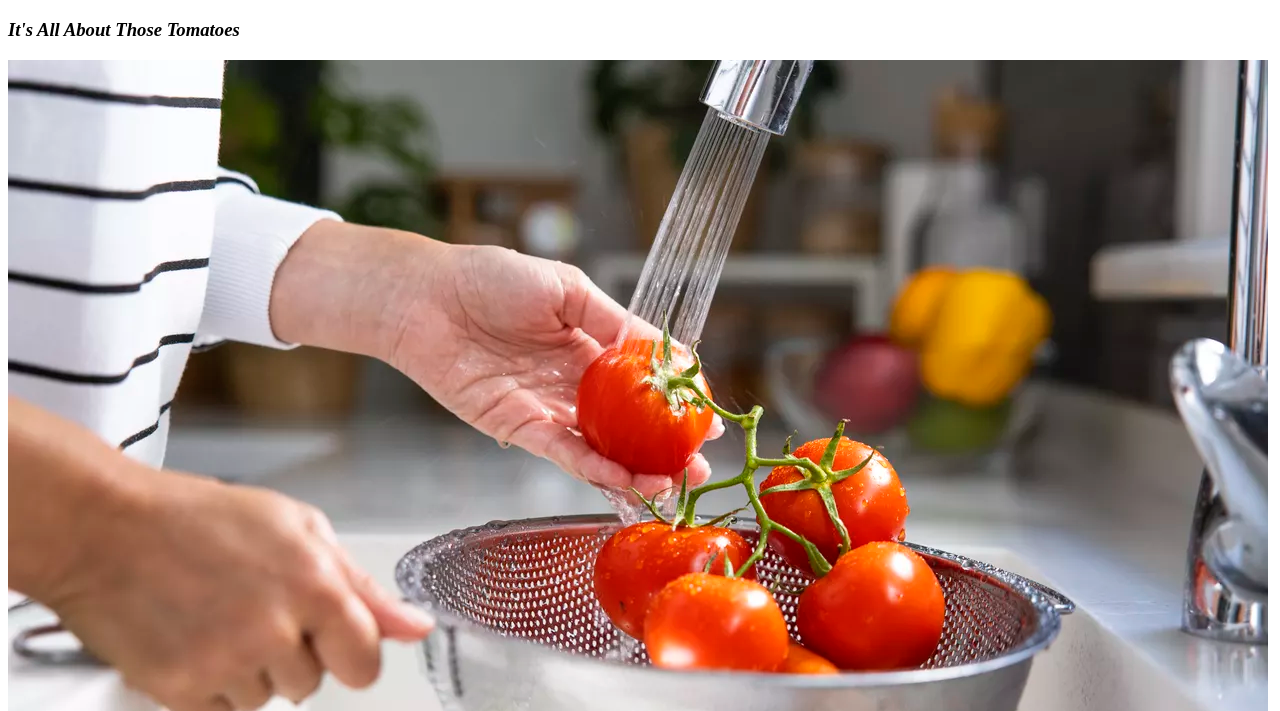
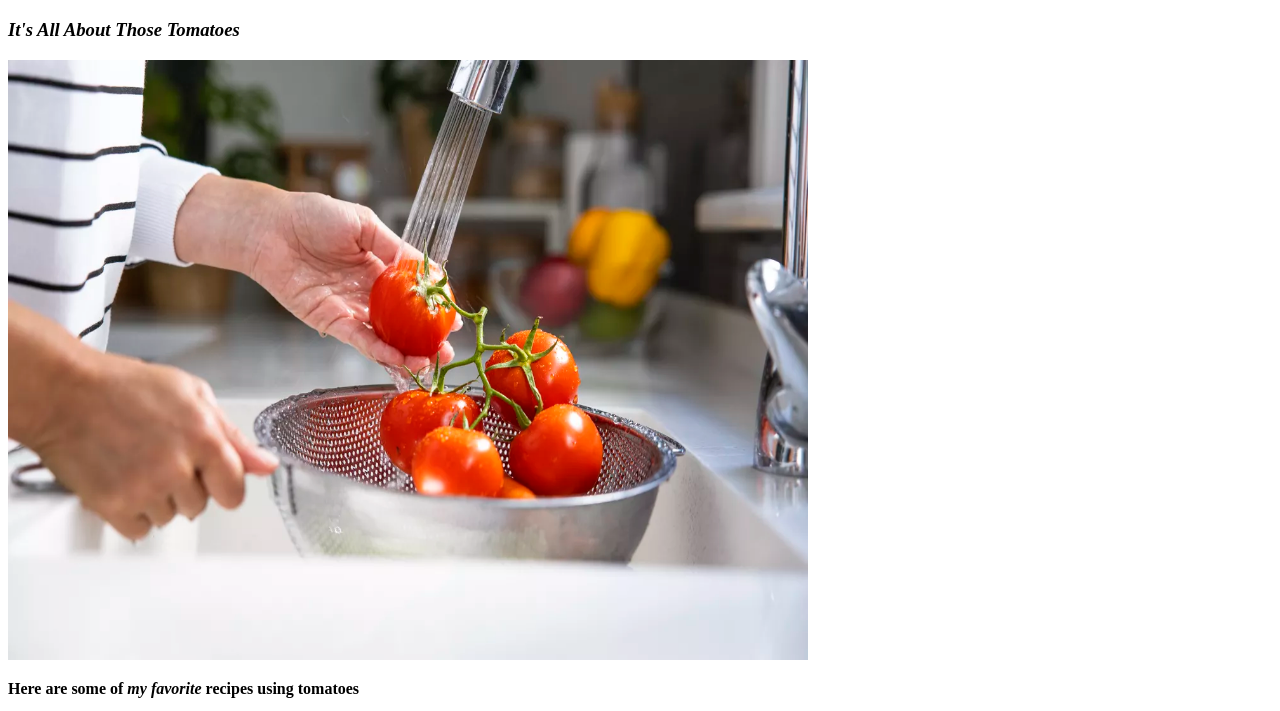
Before and after one commit to AB-f/odin-recipes, a plain HTML site: page index.html in a window 1280 px wide. Shown: the part 61-772 px from the top of the page. Drawn offline with Linux system fonts and the light colour scheme; files whose address does not match are found by name.

Commit message:
resizing of image

```diff
--- a/index.html
+++ b/index.html
@@ -8,7 +8,8 @@
         <h1>Odin Recipes</h1>
         <H3><em>It's All About Those Tomatoes</em></H3>
 
-        <img src="file:///Users/ashleybaker/Desktop/odinp/repos/odin-recipes/recipes/images/getty-20ce288ada3f4b379dc321d9946c0cf3.jpg.webp">
+        <img src="file:///Users/ashleybaker/Desktop/odinp/repos/odin-recipes/recipes/images/getty-20ce288ada3f4b379dc321d9946c0cf3.jpg.webp" width="800px"
+        height="600px"/>
 
         <p><strong>Here are some of <em>my favorite</em>  recipes using tomatoes</strong></p>
 
```
